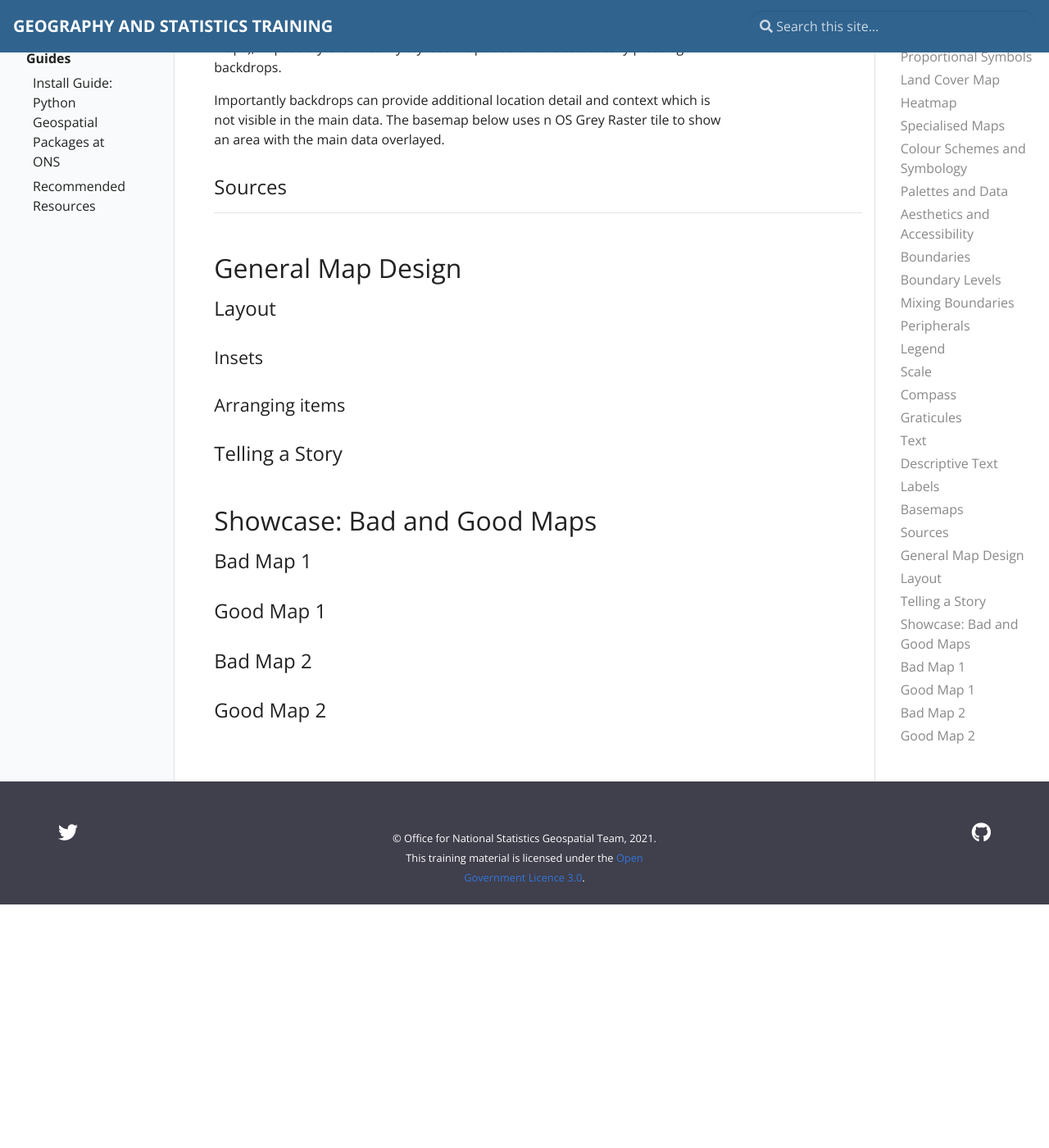
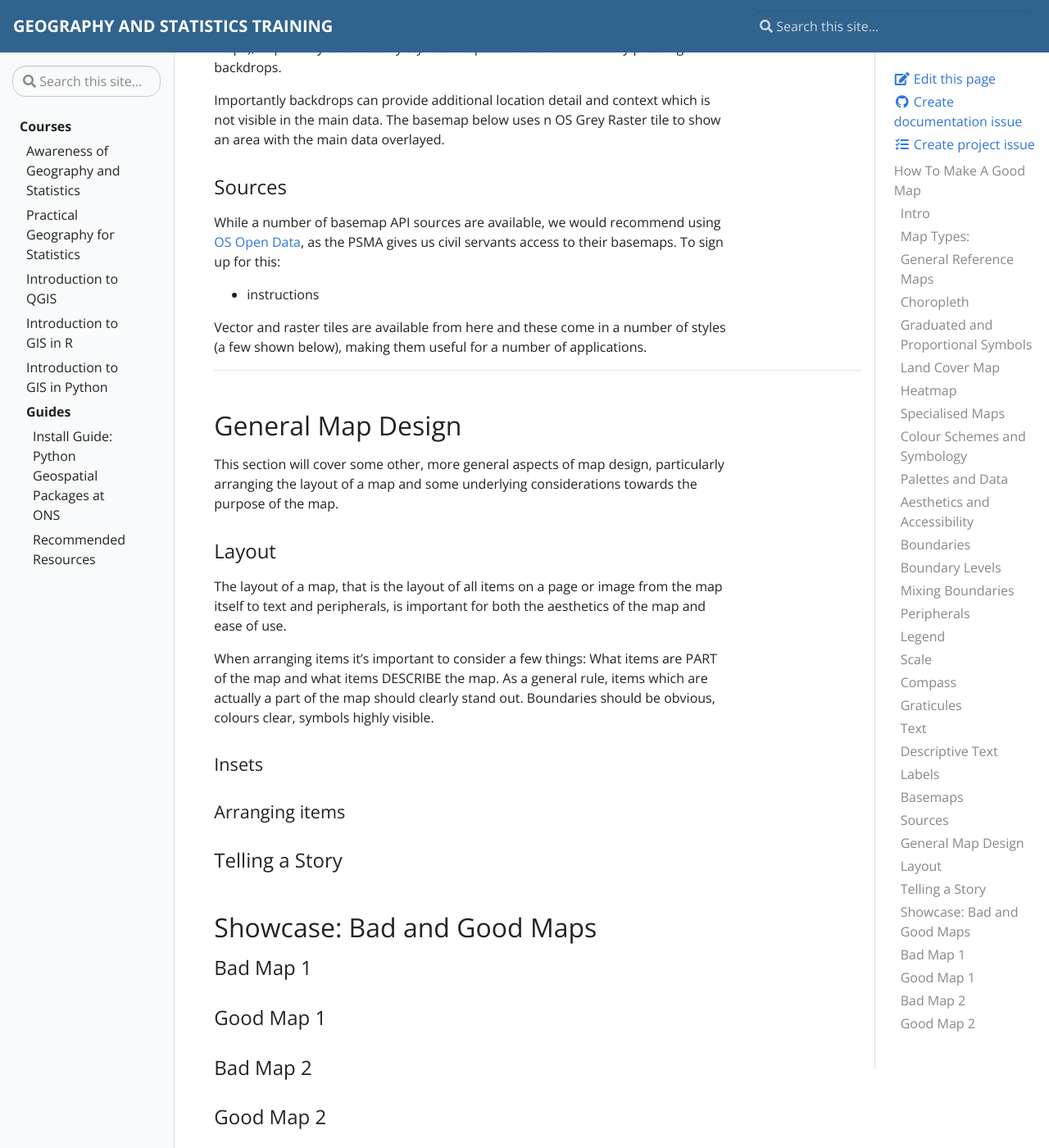
Before and after one commit to ONSgeo/geospatial-training, a Jekyll site: the page built from _docs/make_a_good_map.md, in a window 1280 px wide and 1400 px high, scrolled down 10480 px. Shown: the whole window at 82% size. Built offline with Jekyll 4.4.1, drawn with Linux system fonts in a browser that asks for light colours; before the commit the page ends 11583 px from its top, so only the background shows below that.

Commit message:
Update make_a_good_map.md

```diff
--- a/_docs/make_a_good_map.md
+++ b/_docs/make_a_good_map.md
@@ -228,11 +228,23 @@
 
 ### Sources
 
+While a number of basemap API sources are available, we would recommend using <a href="https://osdatahub.os.uk/" target="_blank">OS Open Data</a>, as the PSMA gives us civil servants access to their basemaps. To sign up for this:
+
+* instructions
+
+Vector and raster tiles are available from here and these come in a number of styles (a few shown below), making them useful for a number of applications.
+
 ---
 
 ## General Map Design
 
+This section will cover some other, more general aspects of map design, particularly arranging the layout of a map and some underlying considerations towards the purpose of the map.
+
 ### Layout
+
+The layout of a map, that is the layout of all items on a page or image from the map itself to text and peripherals, is important for both the aesthetics of the map and ease of use.
+
+When arranging items it's important to consider a few things: What items are PART of the map and what items DESCRIBE the map. As a general rule, items which are actually a part of the map should clearly stand out. Boundaries should be obvious, colours clear, symbols highly visible.
 
 #### Insets
 
```
